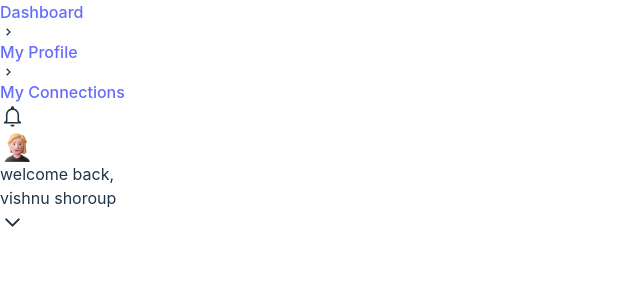
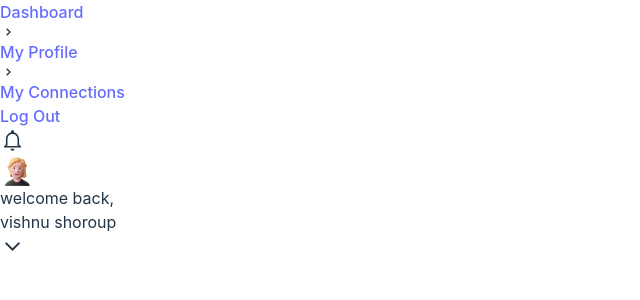
Before and after one commit to reshad21/oruphones, a React (Vite) app: page / in a window 1280 px wide. Shown: the top 300 px of the page, without its empty margins (0-640 px from the left). Built offline with nearby package versions, Linux system fonts and the light colour scheme.

Commit message:
layout for big screen complete

```diff
--- a/src/Layout/Main.jsx
+++ b/src/Layout/Main.jsx
@@ -4,7 +4,6 @@ import { Outlet } from 'react-router-dom';
 const Main = () => {
     return (
         <div className=''>
-            {/* <Navber /> */}
             <Outlet />
         </div>
     );
--- /dev/null
+++ b/src/components/Header/Header.jsx
@@ -0,0 +1,30 @@
+import React from 'react';
+import { FiChevronDown } from 'react-icons/fi';
+import { IoMdNotificationsOutline } from 'react-icons/io';
+
+const Header = () => {
+    return (
+        <div>
+            <div className="navber w-full">
+                <div className="flex items-center w-fit ml-auto">
+                    <span><IoMdNotificationsOutline size={25} /></span>
+                    <div className='border-2 border-slate-200 rounded-lg flex items-center ml-3'>
+                        <div className="flex pr-4 items-center justify-center py-1">
+                            <img src="/public/images/image 11.png" alt="" />
+                            <div className="flex flex-col justify-center gap-4">
+                                <span className='text-xs leading-[0]'>welcome back,</span>
+                                <p className=' text-base leading-[0]'>vishnu shoroup</p>
+                            </div>
+                        </div>
+
+                        <div className="">
+                            <span><FiChevronDown size={25} /></span>
+                        </div>
+                    </div>
+                </div>
+            </div>
+        </div>
+    );
+};
+
+export default Header;
--- a/src/pages/Dashbord/Content/Content.jsx
+++ b/src/pages/Dashbord/Content/Content.jsx
@@ -1,27 +1,9 @@
 import React from 'react';
-import { FiChevronDown } from 'react-icons/fi';
-import { IoMdNotificationsOutline } from 'react-icons/io';
+import Header from '../../../components/Header/Header';
 const Content = () => {
     return (
         <div className='col-span-10 p-5'>
-            <div className="navber w-full">
-                <div className="flex items-center w-fit ml-auto">
-                    <span><IoMdNotificationsOutline size={25} /></span>
-                    <div className='border-2 border-slate-200 rounded-lg flex items-center ml-3'>
-                        <div className="flex pr-4 items-center justify-center py-1">
-                            <img src="/public/images/image 11.png" alt="" />
-                            <div className="flex flex-col justify-center gap-4">
-                                <span className='text-xs leading-[0]'>welcome back,</span>
-                                <p className=' text-base leading-[0]'>vishnu shoroup</p>
-                            </div>
-                        </div>
-
-                        <div className="">
-                            <span><FiChevronDown size={25} /></span>
-                        </div>
-                    </div>
-                </div>
-            </div>
+            <Header />
             <div className="content"></div>
         </div>
     );
--- a/src/pages/Dashbord/Sidebar/Sidebar.jsx
+++ b/src/pages/Dashbord/Sidebar/Sidebar.jsx
@@ -15,6 +15,9 @@ const Sidebar = () => {
                     </div>
                 </div>
             </div>
+            <div className='flex items-center mt-auto'>
+                <Link className='hover:border-2 hover:rounded-lg hover:border-slate-400 bg-transparent w-[163px] h-[47px] flex items-center justify-center text-slate-800'>Log Out</Link>
+            </div>
         </div>
     );
 };
```
Also changed, not shown: src/components/navber/Navber.jsx (deleted, +0 -16 lines).
